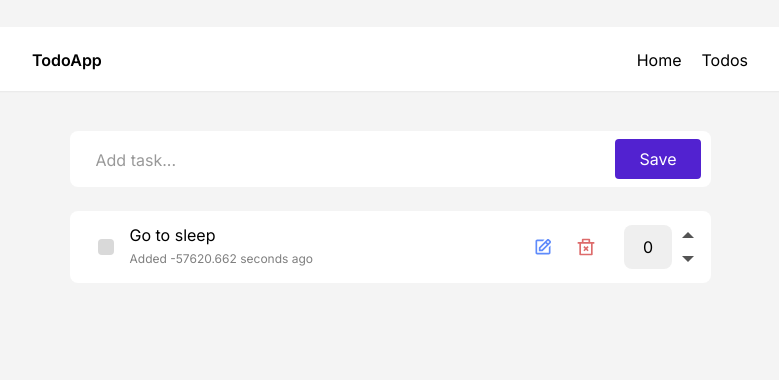
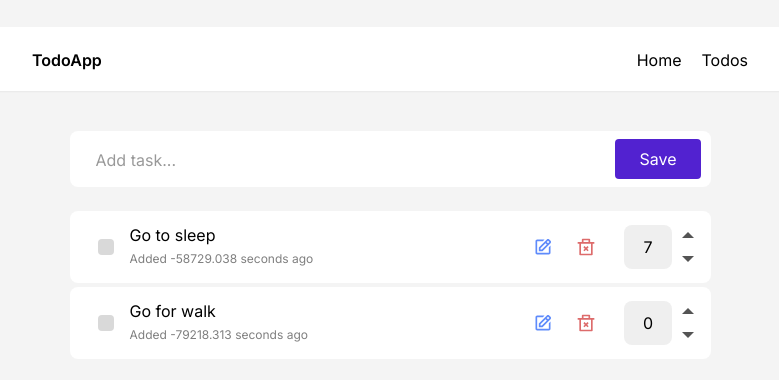
Before and after one commit to Jason-bolt/newTodo, a React (Create React App) app: page /todos in a window 1280 px wide. Shown: the top 380 px of the page, without its empty margins (250-1029 px from the left). Built offline with nearby package versions, Linux system fonts and the light colour scheme.

Commit message:
Updating tasks

```diff
--- a/src/components/Task.js
+++ b/src/components/Task.js
@@ -4,16 +4,9 @@ import { IoMdArrowDropup } from "react-icons/io";
 import { IoMdArrowDropdown } from "react-icons/io";
 import { useEffect, useState } from "react";
 
-const Task = ({ task, priority, dateTime }) => {
+const Task = ({ task, toggleCompleted }) => {
   const [dateCreated, setDateCreated] = useState("");
-  const [completed, setCompleted] = useState("");
-  const [checked, setChecked] = useState(false);
-  const [priorityCount, setPriorityCount] = useState(priority);
-
-  function toggleCompleted() {
-    setChecked(!checked);
-    setCompleted(checked ? "line-through" : "");
-  }
+  const [priorityCount, setPriorityCount] = useState(task.priority);
 
   function increasePriority() {
     setPriorityCount(priorityCount + 1);
@@ -28,12 +21,12 @@ const Task = ({ task, priority, dateTime }) => {
   useEffect(() => {
     const currentDate = new Date();
     const seconds =
-      (currentDate.getTime() - new Date(dateTime).getTime()) / 1000;
+      (currentDate.getTime() - new Date(task.date).getTime()) / 1000;
     if (seconds < 60) {
       setDateCreated(`${seconds} seconds ago`);
     } else {
-      let hour = new Date(dateTime).getHours();
-      let minutes = new Date(dateTime).getMinutes();
+      let hour = new Date(task.date).getHours();
+      let minutes = new Date(task.date).getMinutes();
       let zone = "";
       if (hour >= 12) {
         zone = "pm";
@@ -43,6 +36,7 @@ const Task = ({ task, priority, dateTime }) => {
       }
       setDateCreated(`${hour}:${minutes} ${zone}`);
     }
+    // eslint-disable-next-line react-hooks/exhaustive-deps
   }, []);
 
   return (
@@ -53,11 +47,19 @@ const Task = ({ task, priority, dateTime }) => {
           type="checkbox"
           className="rounded border-none bg-checkGray mr-4 text-checked focus:ring-transparent"
           name="completed"
-          onChange={() => toggleCompleted()}
+          onChange={() => toggleCompleted(task.id)}
         />
         {/* Task and date */}
         <div className="flex flex-col justify-center items-start space-y-1 w-403.33px">
-          <p className={`text-base leading-19.36px ${completed}`}>{task}</p>
+          <p
+            className={
+              `text-base leading-19.36px ` + (task.isCompleted === true
+                ? "line-through"
+                : "")
+            }
+          >
+            {task.task}
+          </p>
           <p className="text-xs opacity-50 leading-19.2px">
             Added {dateCreated}
           </p>
--- a/src/components/Tasks.js
+++ b/src/components/Tasks.js
@@ -1,12 +1,14 @@
 import Task from "./Task";
 
-const Tasks = () => {
+const Tasks = ({ tasks, toggleCompleted }) => {
   return (
     <>
       {/* Tasks */}
       <div className="flex flex-col space-y-1 mt-6 px-5 md:px-0 md:w-641px">
         {/* Task */}
-        <Task task={"Go to sleep"} priority={0} dateTime={'2023-03-01T01:15:29.662Z'} />
+        {tasks.map((task) => (
+          <Task key={task.id} task={task} toggleCompleted={toggleCompleted} />
+        ))}
       </div>
     </>
   );
--- a/src/components/Todos.js
+++ b/src/components/Todos.js
@@ -3,17 +3,40 @@ import Tasks from "./Tasks";
 import Form from "./_Form";
 
 const Todos = () => {
-  const [] = useState([
+  const [tasks, setTasks] = useState([
     {
+      id: 1,
       task: "Go to sleep",
       date: "2023-03-01T01:33:58.038Z",
       priority: 7,
+      isCompleted: false,
+    },
+    {
+      id: 2,
+      task: "Go for walk",
+      date: "2023-03-01T07:15:27.313Z",
+      priority: 0,
+      isCompleted: false,
     },
   ]);
+
+  function toggleCompleted(id) {
+    // eslint-disable-next-line array-callback-return
+    const currentTask = tasks.map((task) => {
+      if (task.id === id) {
+        const status = task.isCompleted;
+        return { ...task, isCompleted: !status };
+      }else{
+        return task
+      }
+    });
+    setTasks(currentTask);
+  }
+
   return (
     <>
       <Form />
-      <Tasks />
+      <Tasks tasks={tasks} toggleCompleted={toggleCompleted} />
     </>
   );
 };
```
